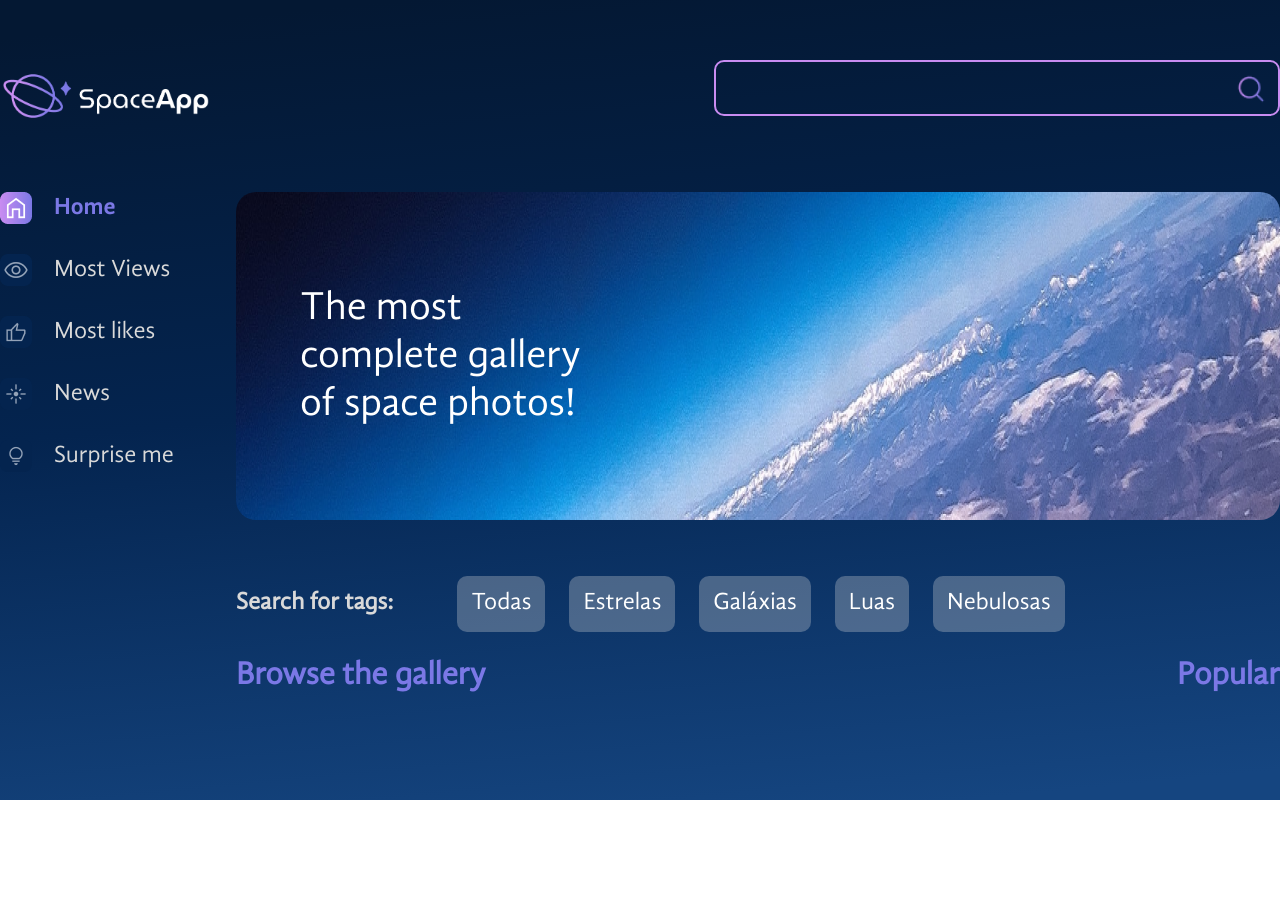
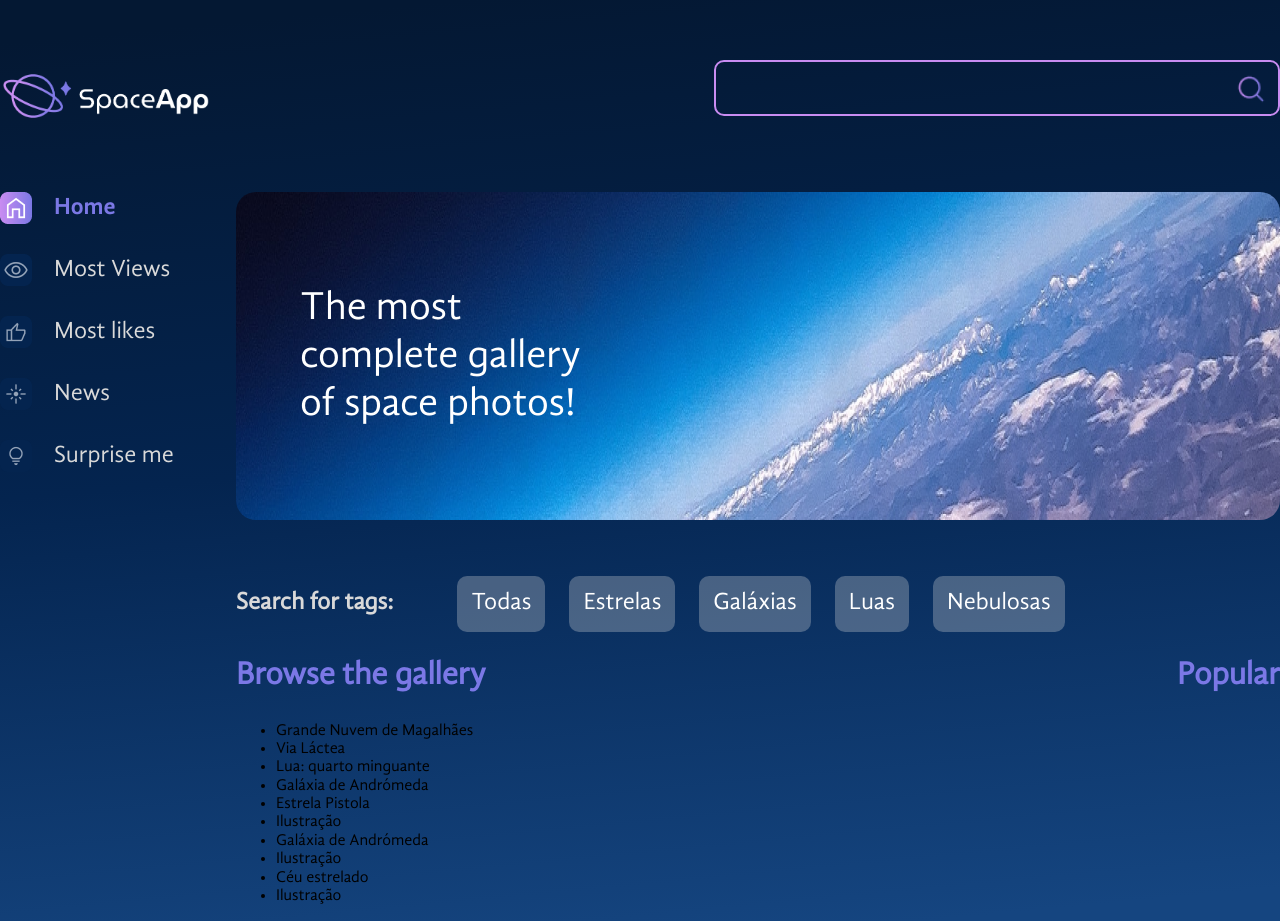
Before and after one commit to CezarBacanieski/Space-react, a React (Vite) app: page / in a window 1280 px wide. Before the commit the page ends 800 px from the top, so only its background shows below. Built offline with nearby package versions, Linux system fonts and the light colour scheme.

Commit message:
apresentando texto do json de imagens

```diff
--- a/src/App.jsx
+++ b/src/App.jsx
@@ -5,6 +5,8 @@ import SideBar from './components/SideBar';
 import Banner from './components/Banner';
 import bannerBackground from './assets/banner.png';
 import Gallery from './components/Gallery';
+import photos from './fotos.json';
+import { useState } from 'react';
 
 const FundoGradiente = styled.div`
   background: linear-gradient(
@@ -35,7 +37,8 @@ const GalleryContent = styled.section`
   flex-grow: 1;
 `;
 
-function App() {
+const App = () => {
+  const [galleryPhotos, setGalleryPhotos] = useState(photos);
   return (
     <FundoGradiente>
       <GlobalStyles />
@@ -48,12 +51,12 @@ function App() {
               text='The most complete gallery of space photos!'
               backgroundImage={bannerBackground}
             />
-            <Gallery />
+            <Gallery photos={galleryPhotos} />
           </GalleryContent>
         </MainContainer>
       </AppContainer>
     </FundoGradiente>
   );
-}
+};
 
 export default App;
--- a/src/components/Gallery/index.jsx
+++ b/src/components/Gallery/index.jsx
@@ -11,15 +11,19 @@ const FluidSection = styled.section`
   flex-grow: 1;
 `;
 
-const Gallery = () => {
+const Gallery = ({ photos = [] }) => {
   return (
     <>
       <Tags />
       <GalleryContainer>
         <FluidSection>
           <Titulo>Browse the gallery</Titulo>
+          <ul>
+            {photos.map((photo) => (
+              <li key={photo.titulo}>{photo.titulo}</li>
+            ))}
+          </ul>
         </FluidSection>
-
         <Popular />
       </GalleryContainer>
     </>
```
Also changed, not shown: src/components/Gallery/GalleryImage/index.jsx (added, +9 -0 lines), src/fotos.json (renamed from src/components/Gallery/Tags/fotos.json).
